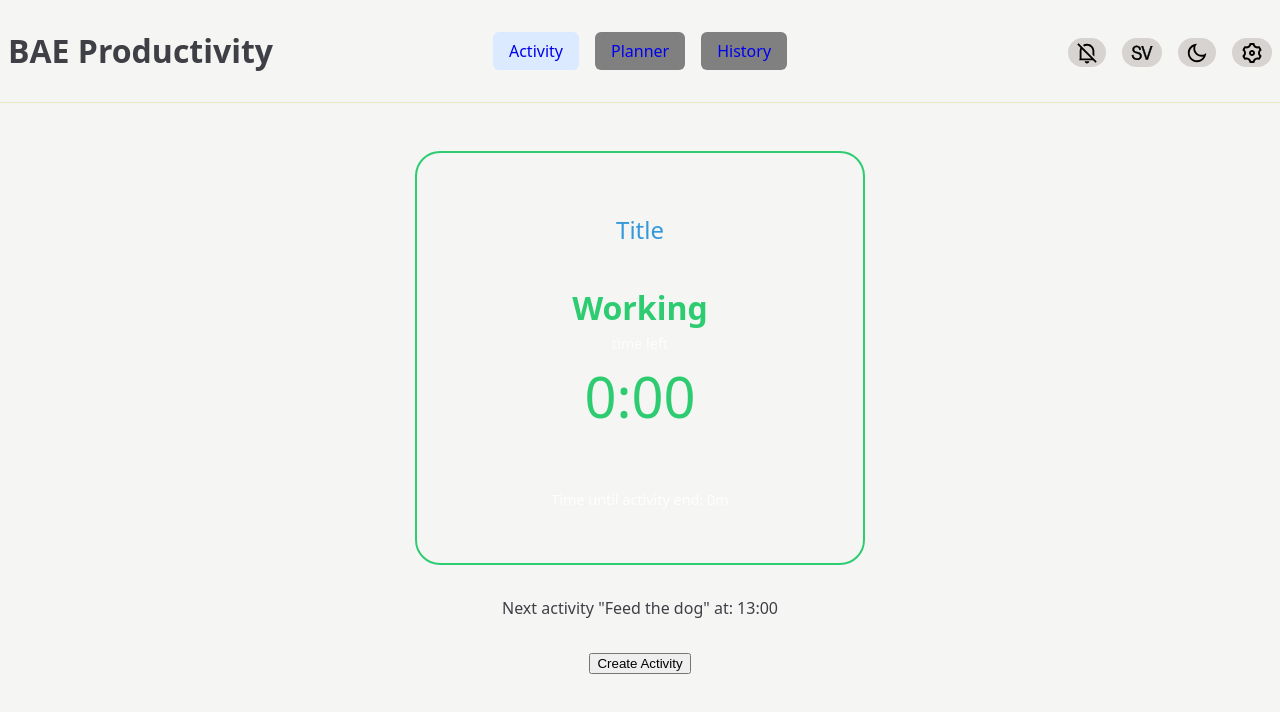
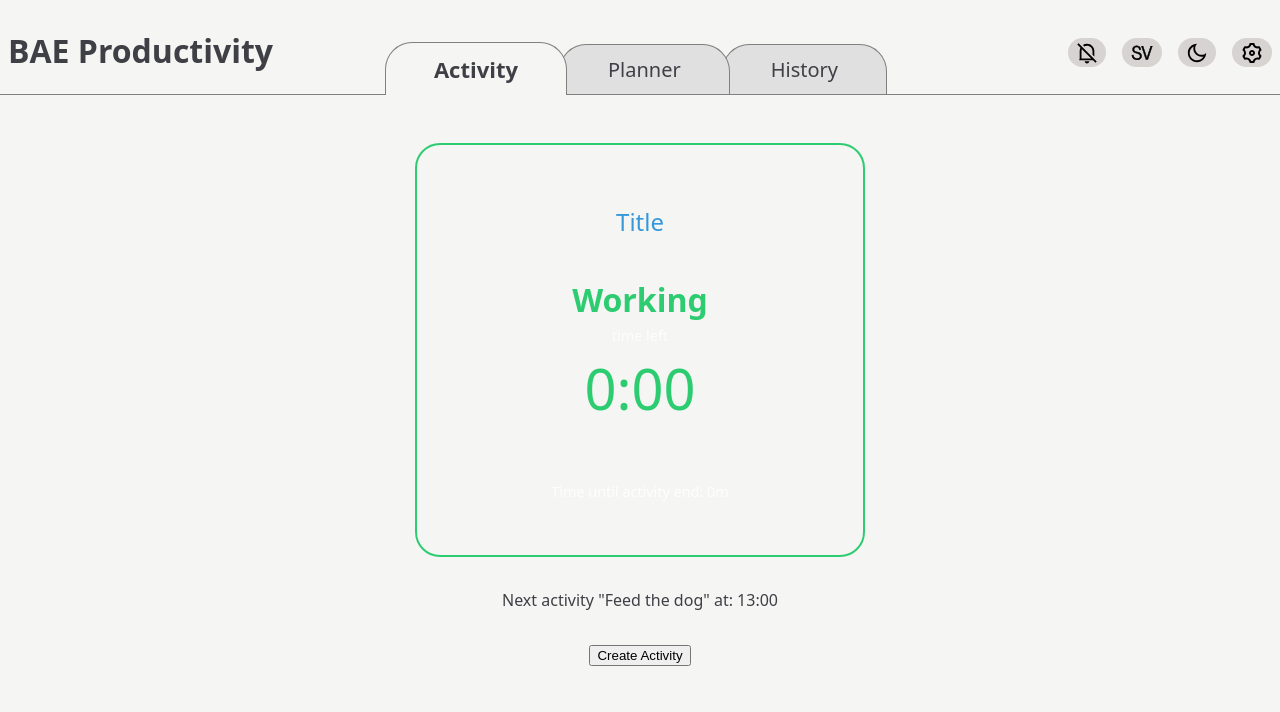
Before and after one commit to ollewarne/linkoping-pps, a React (Vite) app: page / in a window 1280 px wide. Shown: the top 712 px of the page. Built offline with nearby package versions, Linux system fonts and the light colour scheme.

Commit message:
new style for navLinks

```diff
--- a/src/layouts/DesktopLayout/DesktopLayout.module.css
+++ b/src/layouts/DesktopLayout/DesktopLayout.module.css
@@ -7,13 +7,13 @@
 }
 
 .siteHeader {
-    border-bottom: 1px solid #E8E8C5;
+    border-bottom: 1px solid var(--navlink-bg-reversed);
     text-align: center;
     display: grid;
     grid-template-columns: 1fr auto 1fr;
     align-items: center;
     z-index: 100;
-    padding: 0.5em;
+    padding: 0.5em 0.5em 0 0.5em;
 }
 
 .siteHeader > *:first-child {
@@ -31,8 +31,10 @@
 }
 
 .navigation {
+    height: 100%;
     display: flex;
-    gap: 1em;
+    align-items: flex-end;
+    position: relative;
 }
 
 .appMain {
@@ -45,20 +47,62 @@
 }
 
 .navLink {
-    padding: 0.5rem 1rem;
+    position: relative;
+    padding: 0.7rem 3rem;
     text-decoration: none;
-    background-color: grey;
-    border-radius: 0.375rem;
-    transition: background-color 0.2s ease, color 0.2s ease;
+    background-color: var(--navlink-bg);
+
+    border: 1px solid var(--navlink-bg-reversed);
+    border-bottom: none;
+    border-radius: 1.7rem 1.7rem 0 0;
+
+    margin-left: -0.5rem;
+
+    font-size: 20px;
+    color: var(--text);
+
+    transition: background-color 0.2s ease,
+                transform 0.2s ease;
+
+}
+
+.navLink span {
+    color: var(--text);
+}
+
+.navLink:nth-child(1) {
+    z-index: 3;
+}
+
+.navLink:nth-child(2) {
+    z-index: 2;
+}
+
+.navLink:nth-child(3) {
+    z-index: 1;
 }
 
 .navLink:hover {
-    background-color: #f3f4f6;
+    z-index: 5;
+    background-color: var(--bg);
 }
 
 .active {
-    padding: 0.5rem 1rem;
+    position: relative;
+    padding: 0.7rem 3rem;
     text-decoration: none;
-    background-color: #dbeafe;
-    border-radius: 0.375rem;
+    background-color: var(--bg);
+
+    border: 1px solid var(--navlink-bg-reversed);
+    border-bottom: none;
+    border-radius: 1.7rem 1.7rem 0 0;
+
+    font-size: 22px;
+    font-weight: 600;
+    color: var(--text);
+
+    margin-left: -0.5rem;
+    z-index: 100;
+    transform: translateY(1px);
+
 }
```
